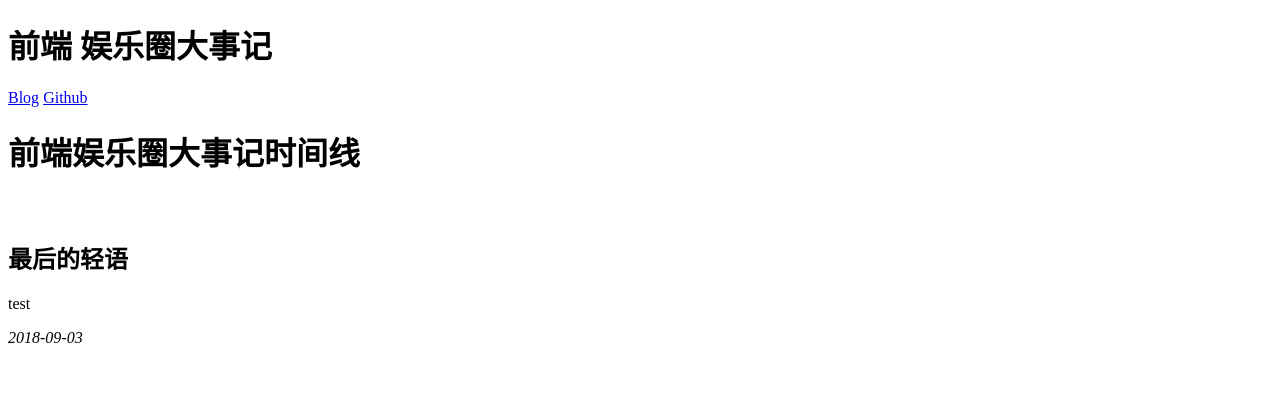
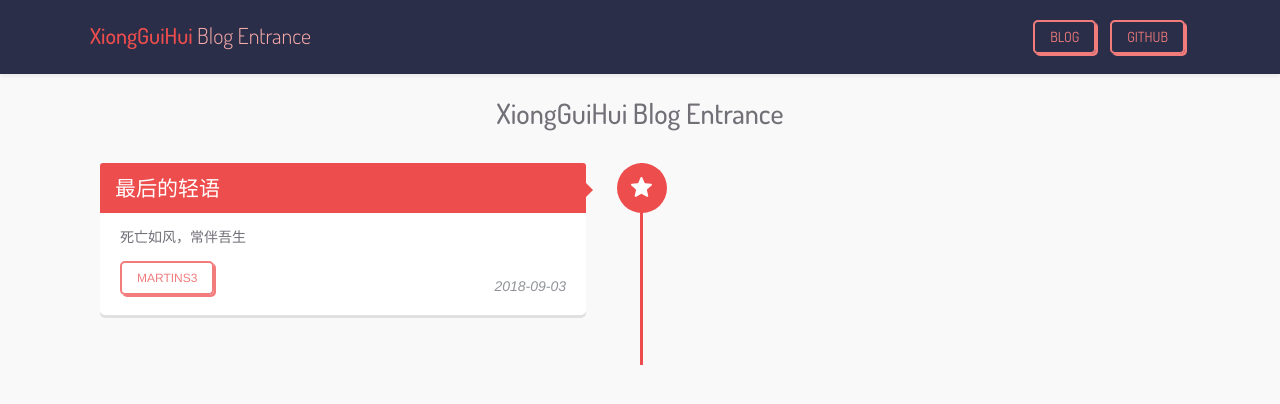
Before and after one commit to XiongGuiHui/XiongGuiHui.github.io, a plain HTML site: page index.html in a window 1280 px wide. Drawn offline with nearby package versions, Linux system fonts and the light colour scheme.

Commit message:
fix filename typo

```diff
--- a/index.html
+++ b/index.html
@@ -3,8 +3,8 @@
 
 <head>
   <meta charset="utf-8">
-  <title>前端娱乐圈大事记</title>
-  <link rel="stylesheet" href="./fontend.css">
+  <title>XiongGuiHui</title>
+  <link rel="stylesheet" href="./frontend.css">
 </head>
 
 <body>
@@ -12,18 +12,18 @@
     <header>
       <div class="container">
         <h1 class="logo">
-          前端
-          <span>娱乐圈大事记</span>
+          XiongGuiHui
+          <span>Blog Entrance</span>
         </h1>
         <section class="social">
-          <a class="btn" href="https://yonghaowu.github.io/life/">Blog</a>
-          <a class="btn" href="https://github.com/YongHaoWu">Github</a>
+          <a class="btn" href="https://XiongGuiHui.github.io">Blog</a>
+          <a class="btn" href="https://github.com/XiongGuiHui">Github</a>
         </section>
       </div>
     </header>
 
     <div class="container">
-      <h1 class="project-name">前端娱乐圈大事记时间线</h1>
+      <h1 class="project-name">XiongGuiHui Blog Entrance</h1>
       <div id="timeline">
         <div class="timeline-item" v-for="(item, index) in data">
           <div class="timeline-icon">
@@ -56,9 +56,9 @@
           data: [
             {
               title: '最后的轻语',
-              content: 'test',
+              content: '死亡如风，常伴吾生',
               date: '2018-09-03',
-              link_title: '',
+              link_title: 'martins3',
               link: 'https://martins3.github.io/',
             },
 
```
